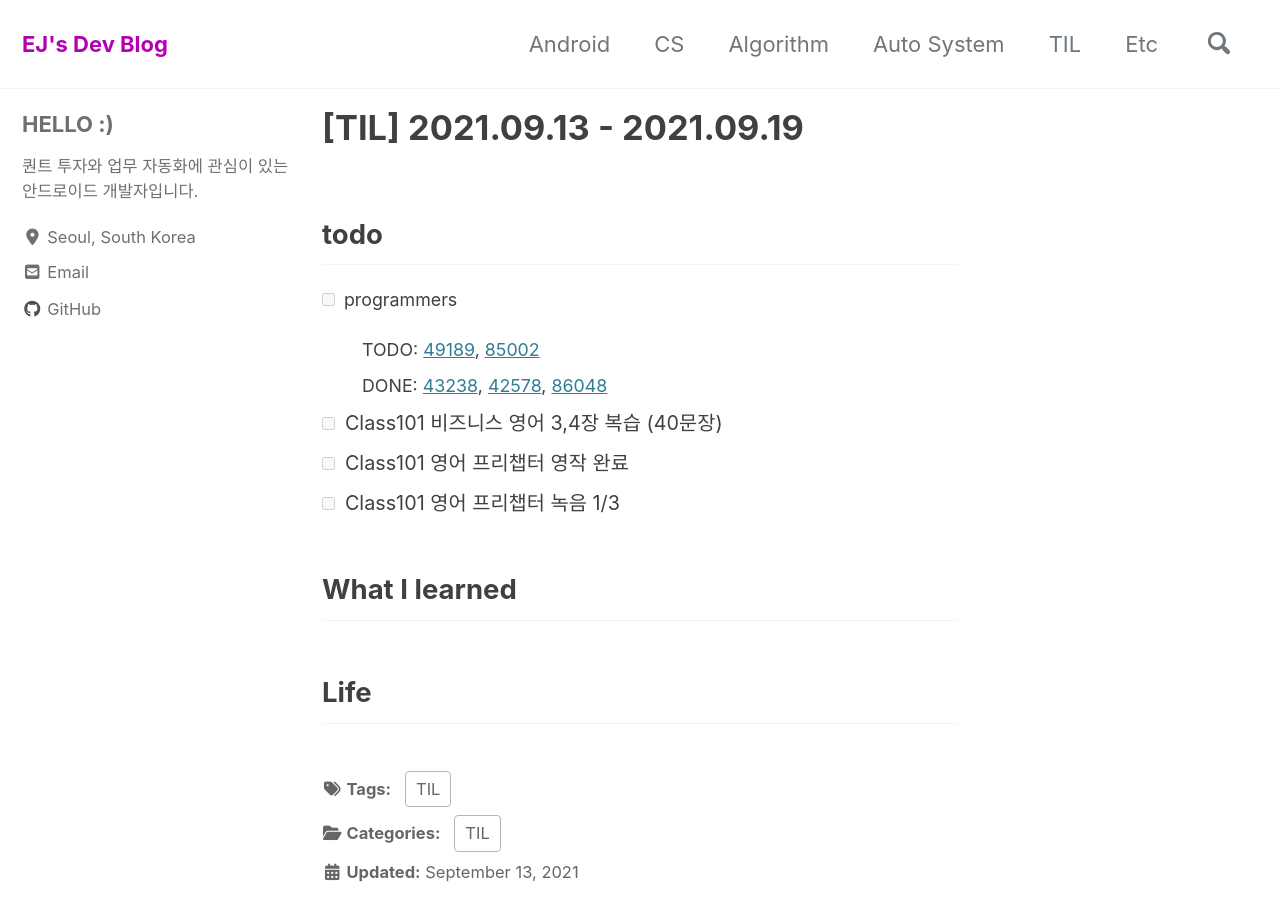
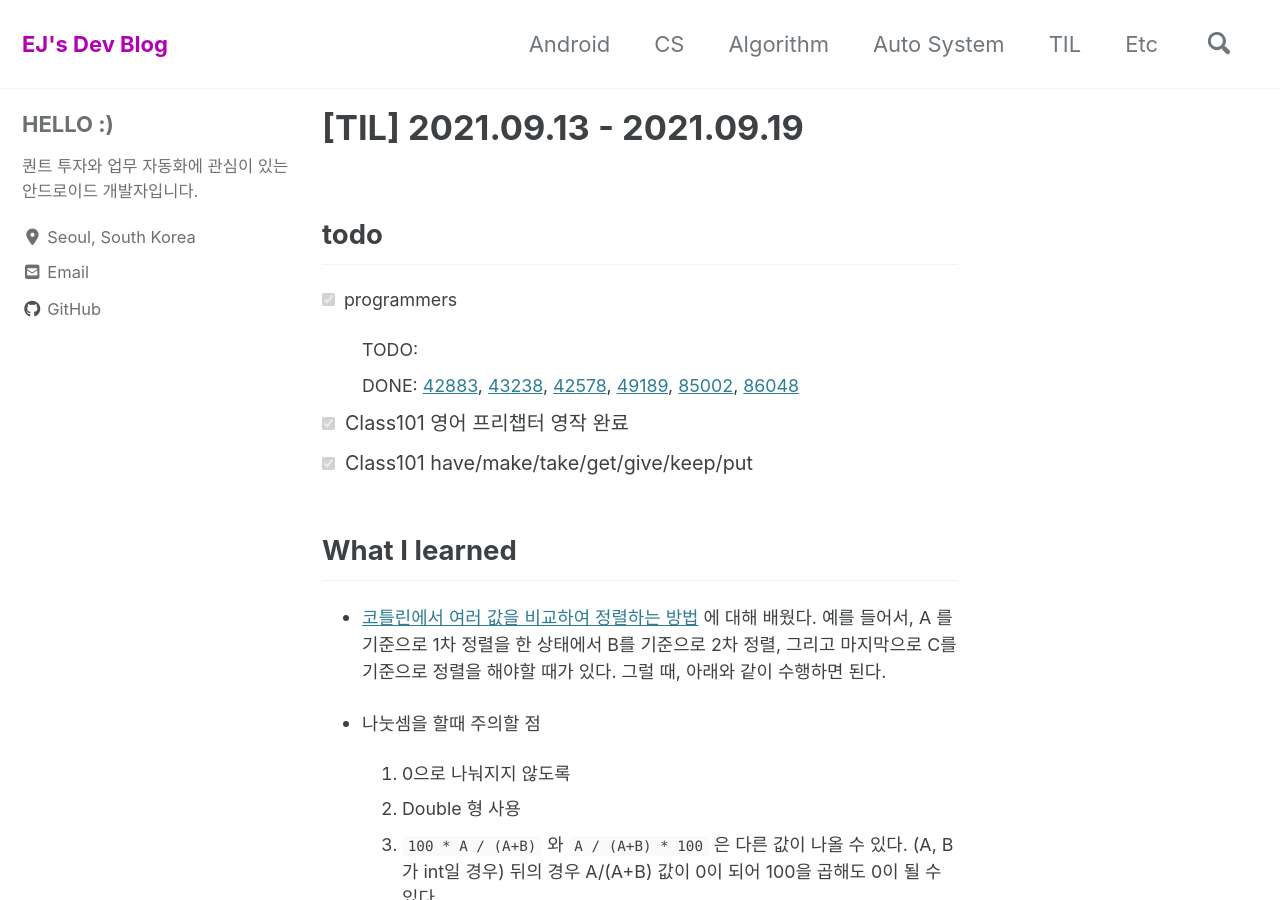
Before and after one commit to dev-eunji/dev-eunji.github.io, a Jekyll site: the page built from _posts/til/2021-09-13-TIL.md, in a window 1280 px wide and 900 px high. Built offline with Jekyll 4.4.1, drawn with Linux system fonts in a browser that asks for light colours; cached includes are drawn as plain includes; nearby versions of some CDN libraries; comment, search, counter and statistics services are not loaded; some of the changed text lies outside the part shown.

Commit message:
[TIL] 20210920

```diff
--- a/_posts/til/2021-09-13-TIL.md
+++ b/_posts/til/2021-09-13-TIL.md
@@ -9,15 +9,22 @@ comments: true
 
 ## todo
 
-- [ ] programmers
+- [x] programmers
 
-  - TODO: [49189](https://programmers.co.kr/learn/courses/30/lessons/49189), [85002](https://programmers.co.kr/learn/courses/30/lessons/85002)
-  - DONE: [43238](https://programmers.co.kr/learn/courses/30/lessons/43238), [42578](https://programmers.co.kr/learn/courses/30/lessons/42578), [86048](https://programmers.co.kr/learn/courses/30/lessons/86048)
+  - TODO:
+  - DONE: [42883](https://programmers.co.kr/learn/courses/30/lessons/42883), [43238](https://programmers.co.kr/learn/courses/30/lessons/43238), [42578](https://programmers.co.kr/learn/courses/30/lessons/42578), [49189](https://programmers.co.kr/learn/courses/30/lessons/49189), [85002](https://programmers.co.kr/learn/courses/30/lessons/85002), [86048](https://programmers.co.kr/learn/courses/30/lessons/86048)
 
-- [ ] Class101 비즈니스 영어 3,4장 복습 (40문장)
-- [ ] Class101 영어 프리챕터 영작 완료
-- [ ] Class101 영어 프리챕터 녹음 1/3
+- [x] Class101 영어 프리챕터 영작 완료
+- [x] Class101 have/make/take/get/give/keep/put
 
 ## What I learned
 
+- [코틀린에서 여러 값을 비교하여 정렬하는 방법](https://stackoverflow.com/questions/33640864/how-to-sort-based-on-compare-multiple-values-in-kotlin) 에 대해 배웠다. 예를 들어서, A 를 기준으로 1차 정렬을 한 상태에서 B를 기준으로 2차 정렬, 그리고 마지막으로 C를 기준으로 정렬을 해야할 때가 있다. 그럴 때, 아래와 같이 수행하면 된다.
+
+- 나눗셈을 할때 주의할 점
+  1.  0으로 나눠지지 않도록
+  2.  Double 형 사용
+  3.  `100 * A / (A+B)` 와 `A / (A+B) * 100` 은 다른 값이 나올 수 있다. (A, B가 int일 경우)
+      뒤의 경우 A/(A+B) 값이 0이 되어 100을 곱해도 0이 될 수 있다.
+
 ## Life
```
Also changed, not shown: _posts/til/2021-09-20-TIL.md (added, +25 -0 lines).
